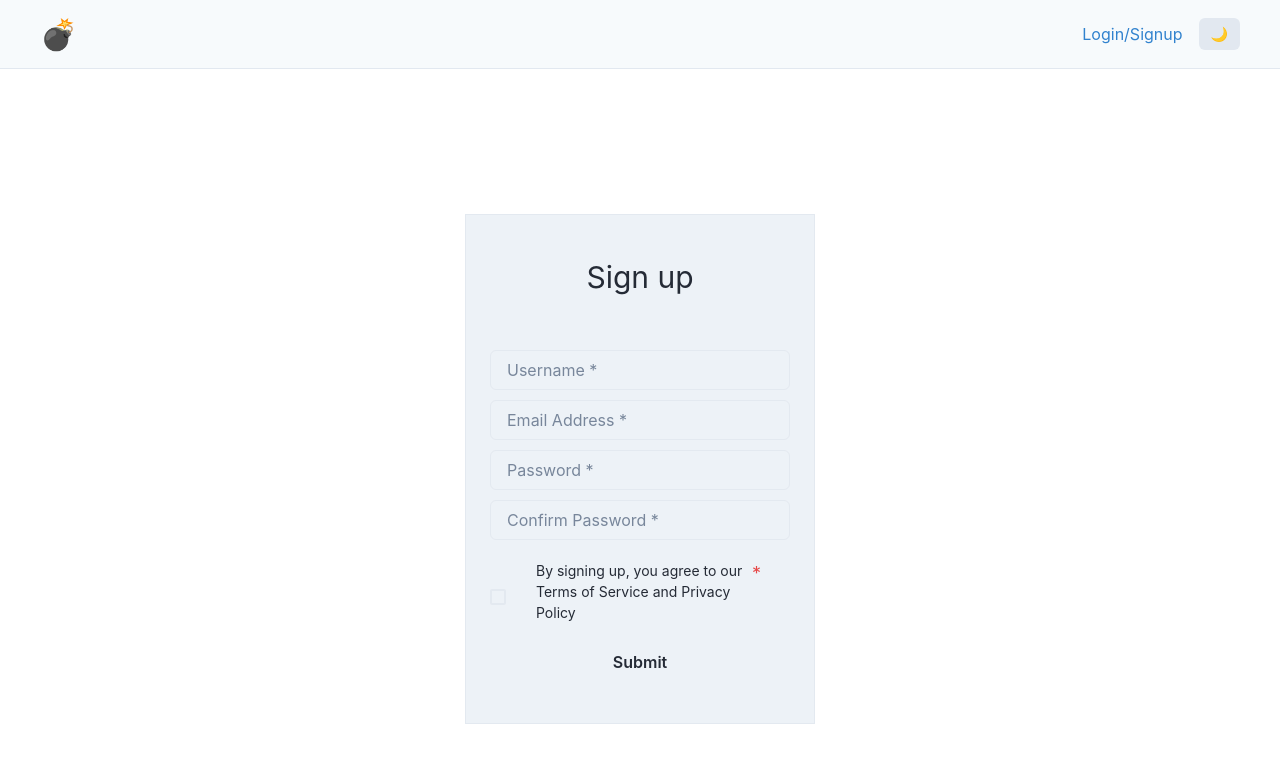
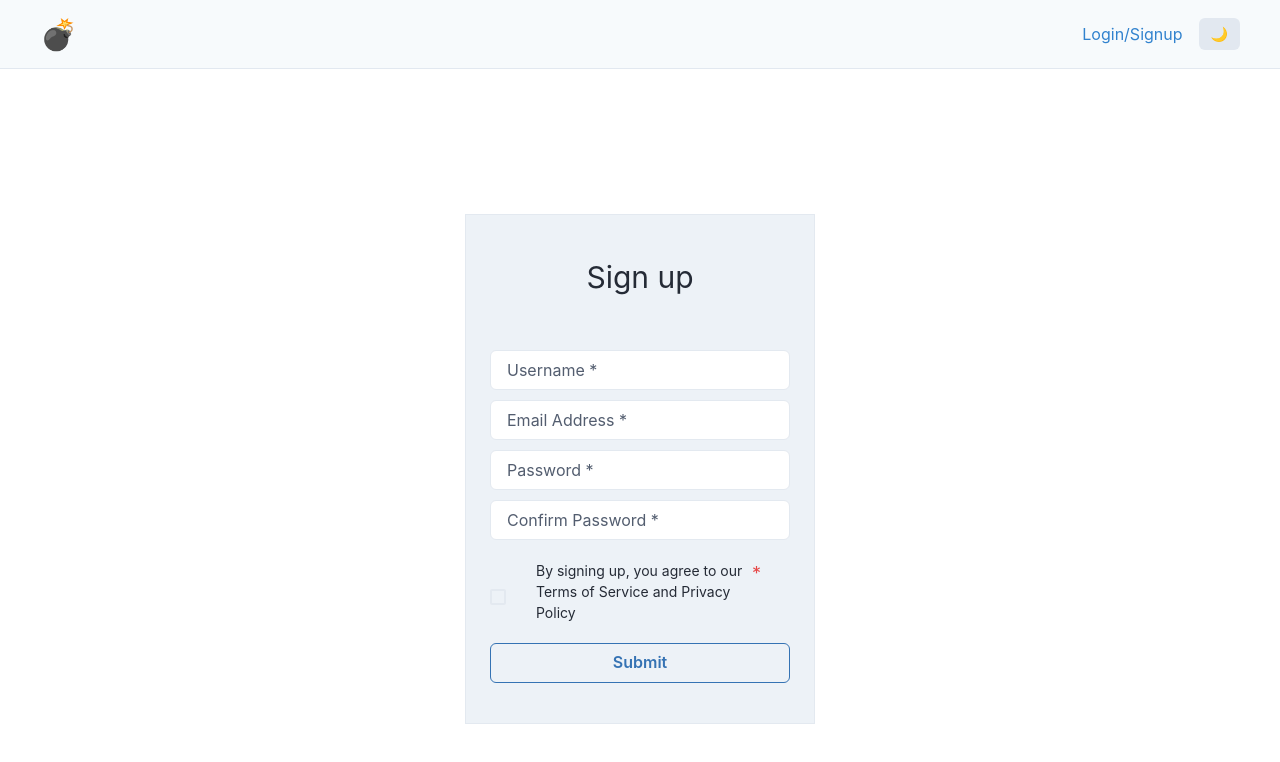
Before and after one commit to joshu-hua/ms, a Next.js app: page /login in a window 1280 px wide. Shown: the top 762 px of the page. Built offline with nearby package versions, Linux system fonts and the light colour scheme.

Commit message:
Enhance Cell component accessibility; add keyboard support and focus management

```diff
--- a/src/components/Cell.tsx
+++ b/src/components/Cell.tsx
@@ -1,5 +1,5 @@
 import { Box } from '@chakra-ui/react';
-import React, { useState } from 'react'
+import React, { useState, useRef } from 'react'
 import type { CellType } from '@/types';
 
 interface CellProps {
@@ -13,6 +13,7 @@ interface CellProps {
 }
 
 const Cell = ({ isMine, isRevealed, isFlagged, adjacentMines, onReveal, onFlag, onChord }: CellProps) => {
+    const cellRef = useRef<HTMLButtonElement>(null);
 
     const handleMouseDown = (e: React.MouseEvent) => {
         if (e.buttons === 3 || e.button === 1) {
@@ -21,12 +22,35 @@ const Cell = ({ isMine, isRevealed, isFlagged, adjacentMines, onReveal, onFlag,
         }
     }
 
+    const handleKeyDown = (e: React.KeyboardEvent) => {
+        if (e.key === ' ' || e.code === 'Space') {
+            e.preventDefault(); // Prevent page scrolling
+            if (isRevealed) {
+                // If cell is revealed, chord
+                onChord();
+            } else {
+                // If cell is unrevealed, flag/unflag
+                onFlag();
+            }
+        }
+    }
+
+    const handleMouseEnter = () => {
+        // Focus the cell when mouse enters
+        if (cellRef.current) {
+            cellRef.current.focus();
+        }
+    }
+
     return (
-        <>
-            <Box
+        <>            <Box
+            ref={cellRef}
             as="button"
             cursor={'default'}
             onClick={onReveal}
+            onKeyDown={handleKeyDown}
+            onMouseEnter={handleMouseEnter}
+            tabIndex={0} // Make focusable for keyboard events
             onContextMenu={(e: { preventDefault: () => void; }) => {
                 e.preventDefault();
                 onFlag(); // Call flag function
@@ -36,6 +60,11 @@ const Cell = ({ isMine, isRevealed, isFlagged, adjacentMines, onReveal, onFlag,
             h="40px"
             {...(isRevealed ? { bg: 'gray.400', border: '1px solid rgb(141, 140, 155)' } : { bg: 'gray.200', border: '1px solid rgb(170, 168, 190)' })}
             _hover={!isRevealed ? { bg: 'gray.300' } : {}}
+            _focus={{
+                outline: '2px solid',
+                outlineColor: 'blue.200',
+                outlineOffset: '-2px'
+            }}
         >
             {isRevealed ? (
                 isMine ? (
--- a/src/pages/login.tsx
+++ b/src/pages/login.tsx
@@ -294,7 +294,8 @@ const Signup = () => {
                                 w={"100%"}
                                 isLoading={isLoading}
                                 loadingText="Signing up"
-                                variant={"ghost"}
+                                variant={"outline"}
+                                colorScheme="blue"
                             >
                                 Submit
                             </Button>
--- a/src/theme.ts
+++ b/src/theme.ts
@@ -22,7 +22,7 @@ const semanticTokens = {
 		},
 		"surface-bg": {
 			default: "gray.50",
-			_dark: "gray.800",
+			_dark: "gray.700",
 		},
 		"card-bg": {
 			default: "white",
@@ -72,6 +72,49 @@ const semanticTokens = {
 			default: "gray.100",
 			_dark: "gray.800",
 		},
+
+		// Input field colors
+		"input-bg": {
+			default: "white",
+			_dark: "gray.600",
+		},
+		"input-border": {
+			default: "gray.200",
+			_dark: "gray.500",
+		},
+		"input-focus-border": {
+			default: "blue.500",
+			_dark: "blue.300",
+		},
+	},
+};
+
+// 5. Component style overrides
+const components = {
+	Input: {
+		variants: {
+			outline: {
+				field: {
+					bg: "input-bg",
+					borderColor: "input-border",
+					color: "text-primary",
+					_hover: {
+						borderColor: "input-focus-border",
+					},
+					_focus: {
+						borderColor: "input-focus-border",
+						boxShadow:
+							"0 0 0 1px var(--chakra-colors-input-focus-border)",
+					},
+					_placeholder: {
+						color: "text-secondary",
+					},
+				},
+			},
+		},
+		defaultProps: {
+			variant: "outline",
+		},
 	},
 };
 
@@ -80,6 +123,7 @@ const theme = extendTheme({
 	config,
 	colors,
 	semanticTokens,
+	components,
 });
 
 export default theme;
```
Lines whose indentation alone changed are shown as unchanged.
